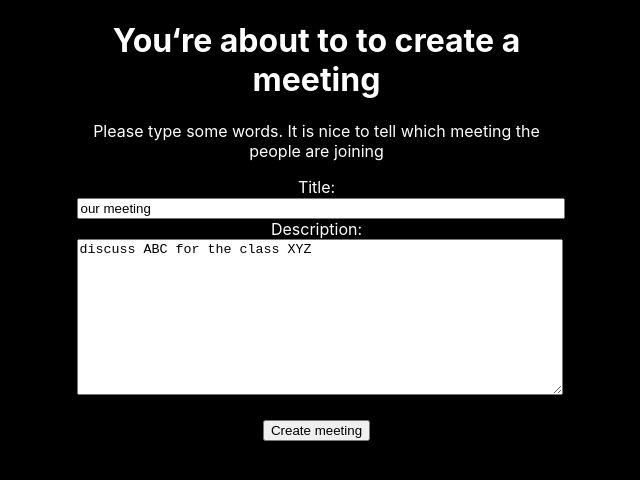
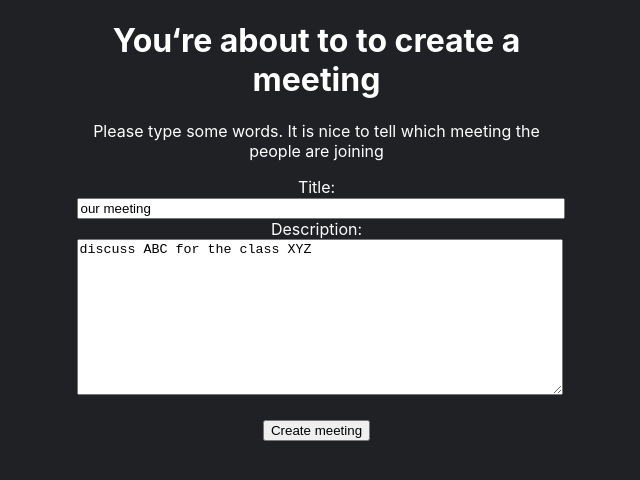
Before and after one commit to sinf/react-meeting-times, a React (Create React App) app: page / in a window 1280 px wide. Shown: the top 480 px of the page, without its empty margins (316-956 px from the left). Built offline with nearby package versions, Linux system fonts and the light colour scheme.

Commit message:
copy colors from google

```diff
--- a/src/App.css
+++ b/src/App.css
@@ -2,7 +2,7 @@
 	box-sizing: content-box;
 }
 html {
-	background: black;
+	background: #202124;
 	color: white;
 	scrollbar-gutter: stable;
 }
@@ -17,7 +17,8 @@ button {
 }
 
 a {
-	background: white;
+	font-weight: bold;
+	background: #BCC0C3;
 	border-radius: 0.2em;
 	padding: 0.1em 0.2em 0.1em 0.2em;
 	margin: 0 0.2em 0 0.2em;
```
